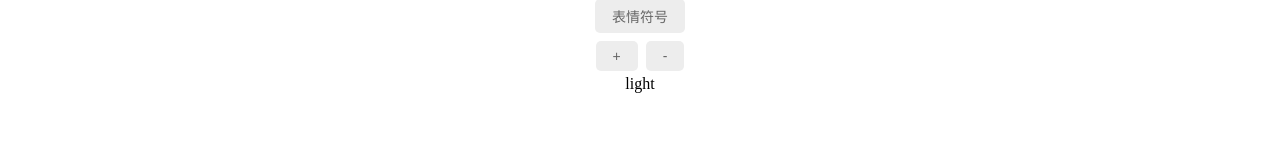
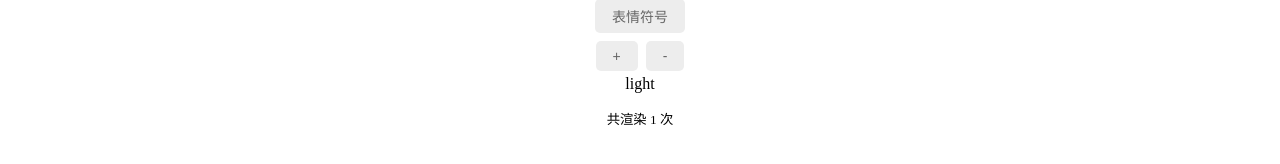
Before and after one commit to ninghao/ninghao-react-w22, a React (Create React App) app: page / in a window 1280 px wide. Shown: the part 400-564 px from the top of the page. Built offline with nearby package versions, Linux system fonts and the light colour scheme.

Commit message:
useRef：创建在组件里一直存在的可改值

```diff
--- a/src/app/hook/app-hook.tsx
+++ b/src/app/hook/app-hook.tsx
@@ -1,4 +1,4 @@
-import { useEffect, useContext, useReducer, useMemo } from 'react';
+import { useEffect, useContext, useReducer, useMemo, useRef } from 'react';
 import { AppContext } from 'app/app';
 import { useEmoji } from './use-emoji';
 import './app-hook.css';
@@ -90,6 +90,9 @@ const AppHook = (props: AppHookProps) => {
 
   const emojiView = useMemo(() => makeEmojiView(emoji), [emoji]);
 
+  const renderCount = useRef(0);
+  renderCount.current = renderCount.current + 1;
+
   return (
     <div className={`app-hook ${theme}`}>
       <h1>
@@ -100,7 +103,12 @@ const AppHook = (props: AppHookProps) => {
         <button onClick={onClickIncrease}>+</button>
         <button onClick={onClickDecrease}>-</button>
       </div>
-      <div>{theme}</div>
+      <div>
+        {theme}
+        <p>
+          <small>共渲染 {renderCount.current} 次</small>
+        </p>
+      </div>
     </div>
   );
 };
```
